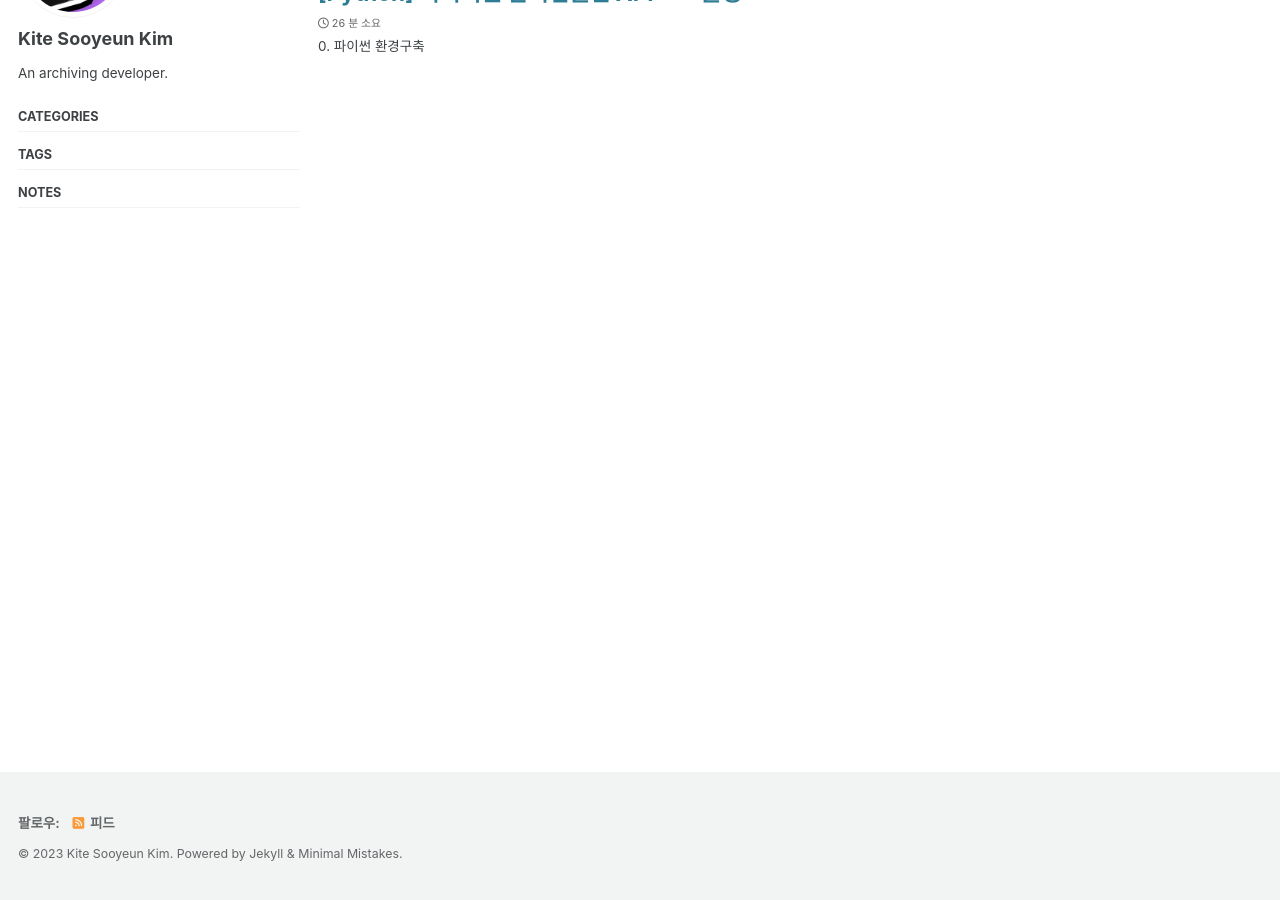
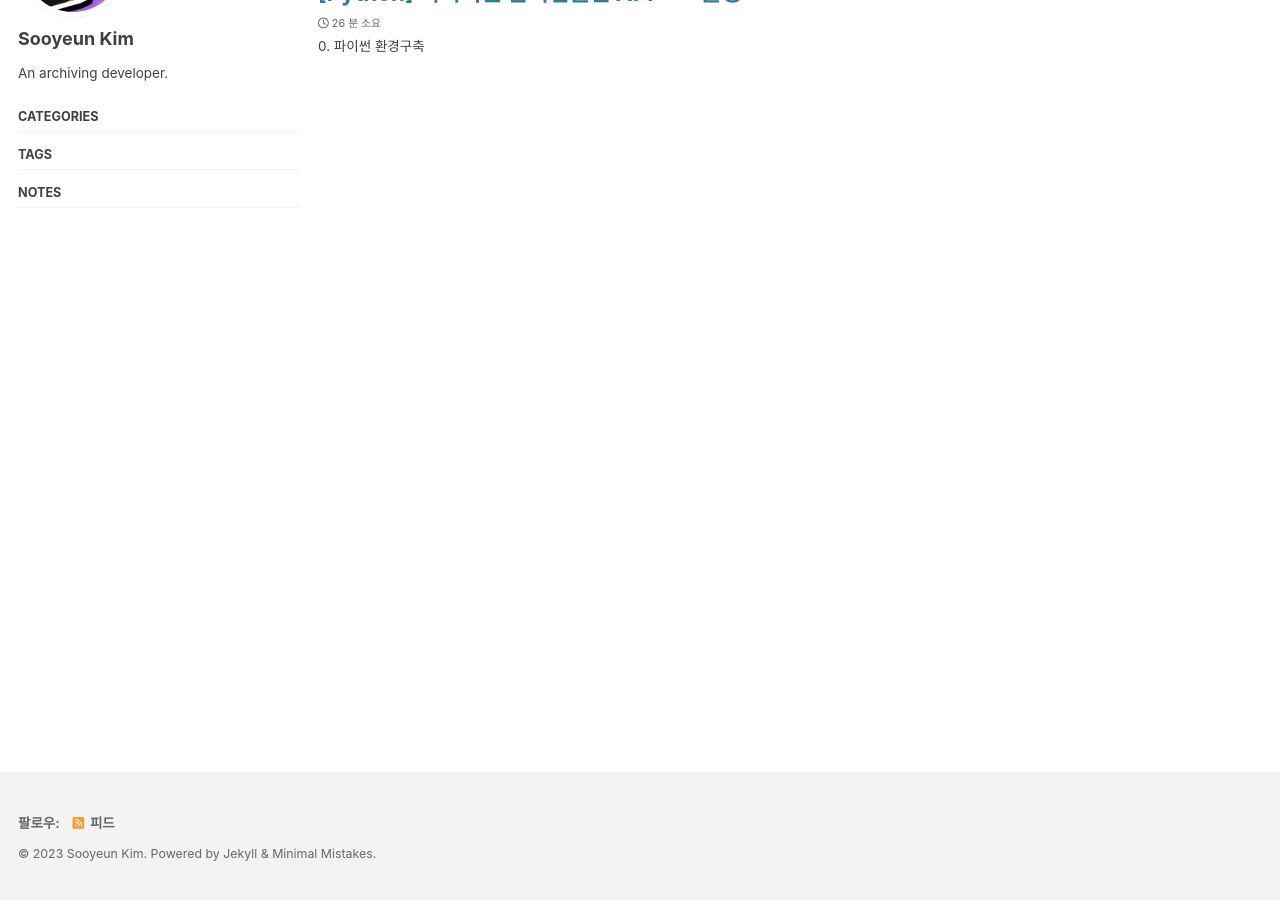
Before and after one commit to gittykite/gittykite.github.io, a Jekyll site: the page built from index.html, in a window 1280 px wide and 900 px high, scrolled down 183 px. Built offline with Jekyll 4.4.1, drawn with Linux system fonts in a browser that asks for light colours; cached includes are drawn as plain includes; nearby versions of some CDN libraries; the list of posts is cut into pages by our own code.

Commit message:
Update _config.yml

```diff
--- a/_config.yml
+++ b/_config.yml
@@ -19,7 +19,7 @@ locale                   : "ko-KR" #"en-US" => _data/ui-text.yml
 title                    : "Kitelog"
 title_separator          : "-"
 subtitle                 : # site tagline that appears below site title in masthead
-name                     : "Kite Sooyeun Kim"
+name                     : "Sooyeun Kim"
 description              : "Log what I have learned"
 url                      : "https://gittykite.github.io/" # the base hostname & protocol
 baseurl                  : # the subpath of your site, e.g. "/blog"
@@ -93,7 +93,7 @@ analytics:
 
 # Site Author
 author:
-  name             : "Kite Sooyeun Kim"
+  name             : "Sooyeun Kim"
   avatar           : /assets/images/picme.png
   bio              : "An archiving developer."
   location         :
```
